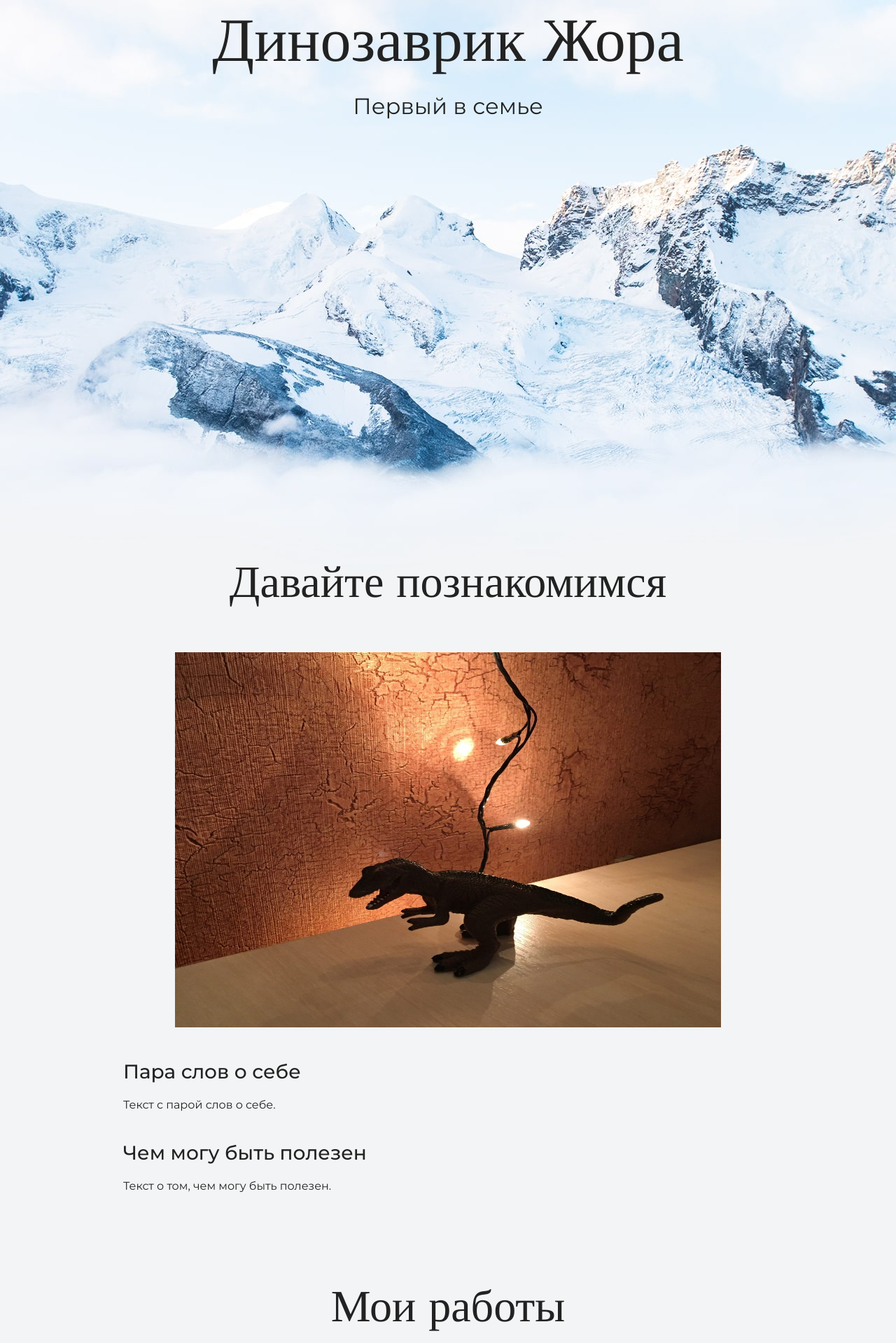
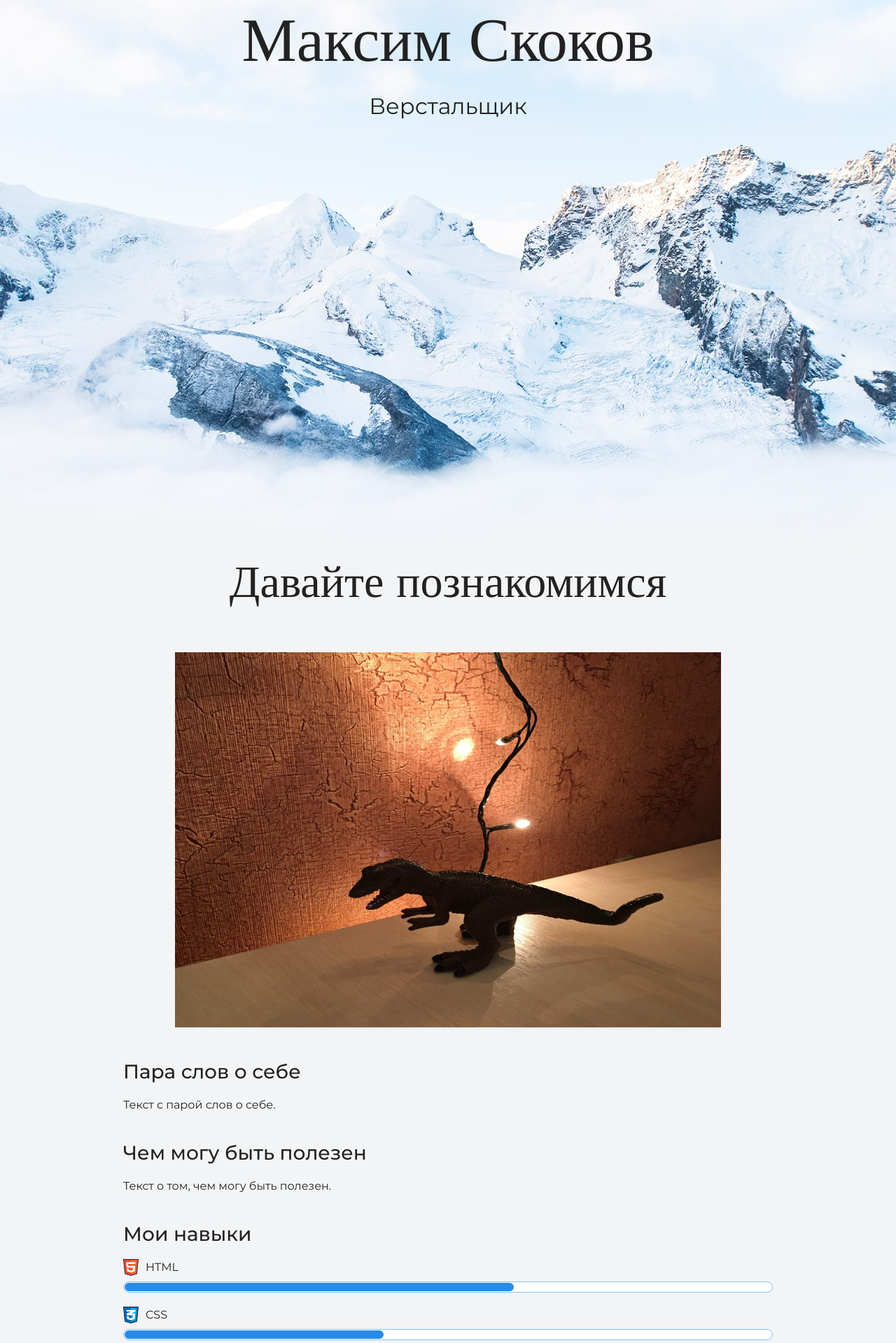
Before and after one commit to MaWeQ/my-site, a plain HTML site: page index.html in a window 1280 px wide. Shown: the part 240-2159 px from the top of the page at 70% size. Drawn offline with nearby package versions, Linux system fonts and the light colour scheme.

Commit message:
добавление новой информации

```diff
--- a/index.html
+++ b/index.html
@@ -17,8 +17,8 @@
 
 	<section class="hero-image">
 		<div class="container">
-            <h1 class="heading">Динозаврик Жора</h1>
-            <p>Первый в семье</p>
+			<h1 class="heading">Максим Скоков</h1>
+			<p>Верстальщик</p>
 		</div>
 	</section>
 
@@ -26,13 +26,23 @@
 		<div class="container">
 			<h2 class="subheading">Давайте познакомимся</h2>
 			<figure class="user-image">
-                    <img src="files/Jora.jpg" width="780" height="536" alt="Фотография Динозаврика Жоры">
+				<img src="files/Jora.jpg" width="780" height="536" alt="Моя фотка">
 			</figure>
 			<h3>Пара слов о себе</h3>
 			<p>Текст с парой слов о себе.</p>
 			<h3>Чем могу быть полезен</h3>
 			<p>Текст о том, чем могу быть полезен.</p>
+			<div class="skills">
+				<h3>Мои навыки</h3>
+				<dl class="skills-list">
+					<dt class="skill-html">HTML</dt>
+					<dd class="level"><div style="width: 60%;">60%</div></dd>
+					<dt class="skill-css">CSS</dt>
+					<dd class="level"><div style="width: 40%;">40%</div></dd>
+				</dl>
 			</div>
+		</div>
+
 	</section>
 
 	<section class="portfolio">
```
Lines whose indentation alone changed are shown as unchanged.
